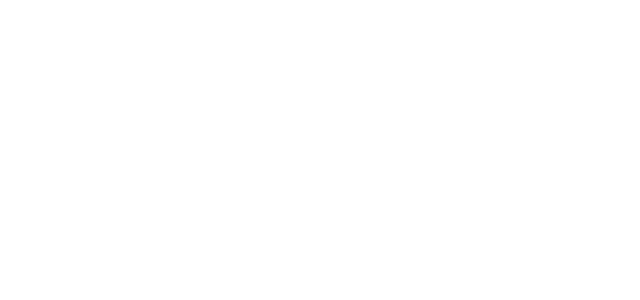
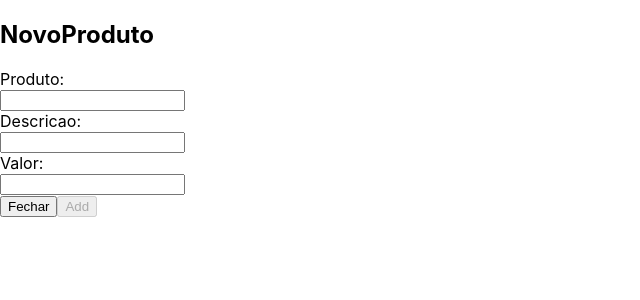
Before and after one commit to VictorVidal08/front-end-radar-fit, a React (Create React App) app: page /novoproduto in a window 1280 px wide. Shown: the top 300 px of the page, without its empty margins (0-640 px from the left). Built offline with nearby package versions, Linux system fonts and the light colour scheme.

Commit message:
feat: adding novoProduto page

```diff
--- a/src/App.js
+++ b/src/App.js
@@ -1,11 +1,13 @@
 import './App.css';
 import { Route, Switch } from 'react-router-dom';
 import Produtos from './pages/produtos/produtos';
+import NovoProduto from './components/novoProduto/novoProduto';
 
 function App() {
   return (
     <Switch>
       <Route exact path="/" component={ Produtos } />
+      <Route exact path="/novoproduto" component={ NovoProduto } />
     </Switch>
   );
 }
--- a/src/components/listaProdutos/listaDeProdutos.jsx
+++ b/src/components/listaProdutos/listaDeProdutos.jsx
@@ -1,6 +1,15 @@
-import React from 'react';
+import React, { useEffect } from 'react';
+import { getProducts } from '../../service/requests';
 
 function ListaDeProdutos() {
+    useEffect(() => {
+        const fetchProducts = async () => {
+          const { data } = await getProducts();
+          console.log(data);
+          localStorage.setItem('products', JSON.stringify(data));
+        };
+        fetchProducts();
+      }, []);
   return (
     <section>
       <h2>ListaDeProdutos</h2>
--- a/src/components/novoProduto/novoProduto.jsx
+++ b/src/components/novoProduto/novoProduto.jsx
@@ -1,9 +1,88 @@
-import React from 'react';
+import React, { useEffect, useState } from 'react';
+import { useHistory } from 'react-router-dom';
+import { createNewProduct } from '../../service/requests';
 
 function NovoProduto() {
+  const [produto, setProduto] = useState('');
+  const [valor, setValor] = useState('');
+  const [descricao, setDescricao] = useState('');
+  const [enable, setEnable] = useState(true);
+
+  const history = useHistory();
+
+  useEffect(() => {
+    const MIN_PRODUTO_LENGTH = 2;
+    const MIN_VALOR_LENGTH = 1;
+    const MIN_DESCRICAO_LENGTH = 1;
+
+    if (
+      produto.length >= MIN_PRODUTO_LENGTH
+      && valor.length >= MIN_VALOR_LENGTH
+      && descricao.length >= MIN_DESCRICAO_LENGTH
+    ) {
+      setEnable(false);
+    } else {
+      setEnable(true);
+    }
+  }, [produto, valor, descricao]);
+
+  const handleSubmit = async (e) => {
+    e.preventDefault();
+
+    await createNewProduct({ produto, valor, descricao });
+
+    history.push('/');
+  };
   return (
     <section>
       <h2>NovoProduto</h2>
+      <form onSubmit={ (e) => handleSubmit(e) } >
+      <label htmlFor="produto-input">
+          Produto:
+          <br />
+          <input
+            type="text"
+            id="produto-input"
+            value={ produto }
+            onChange={ ({ target }) => setProduto(target.value) }
+          />
+        </label>
+        <br />
+        <label htmlFor="descricao-input">
+          Descricao:
+          <br />
+          <input
+            type="text"
+            id="descricao-input"
+            value={ descricao }
+            onChange={ ({ target }) => setDescricao(target.value) }
+          />
+        </label>
+        <br />
+        <label htmlFor="valor-input">
+          Valor:
+          <br />
+          <input
+            type="text"
+            id="valor-input"
+            value={ valor }
+            onChange={ ({ target }) => setValor(target.value) }
+          />
+        </label>
+      </form>
+      <button
+        onClick={ () => {
+            history.push('/');
+          } }
+      >
+        Fechar
+      </button>
+      <button
+        type="submit"
+        disabled={ enable }
+      >
+        Add
+      </button>
     </section>
   );
 }
--- a/src/pages/produtos/produtos.jsx
+++ b/src/pages/produtos/produtos.jsx
@@ -1,14 +1,20 @@
 import React from 'react';
+import { useHistory } from 'react-router-dom';
 import Detalhes from '../../components/detalhesProduto/detalhes';
 import ListaDeProdutos from '../../components/listaProdutos/listaDeProdutos';
 import './produtos.css';
 
 function Produtos() {
+  const history = useHistory();
   return (
     <section>
       <h1>Produtos</h1>
       <button
-        class="icon-btn add-btn">
+        onClick={ () => {
+          history.push('/novoproduto');
+        } }
+        class="icon-btn add-btn"
+      >
         <div class="add-icon"></div>
         <div class="btn-txt">Novo Produto</div>
       </button>
--- a/src/service/requests.js
+++ b/src/service/requests.js
@@ -1,6 +1,19 @@
 import axios from 'axios';
 
 export async function getProducts() {
-  const response = await axios.get('http://localhost:3001/products');
+  const response = await axios.get('http://localhost:3001/produtos');
   return response;
 }
+
+export async function createNewProduct(productInfo) {
+    const response = await fetch('http://localhost:3001/produtos', {
+      method: 'post',
+      body: JSON.stringify({
+        produto: productInfo.produto,
+        valor: productInfo.valor,
+        descricao: productInfo.descricao,
+      }),
+    });
+    const newProduct = await response.json();
+    return newProduct;
+  }
```
